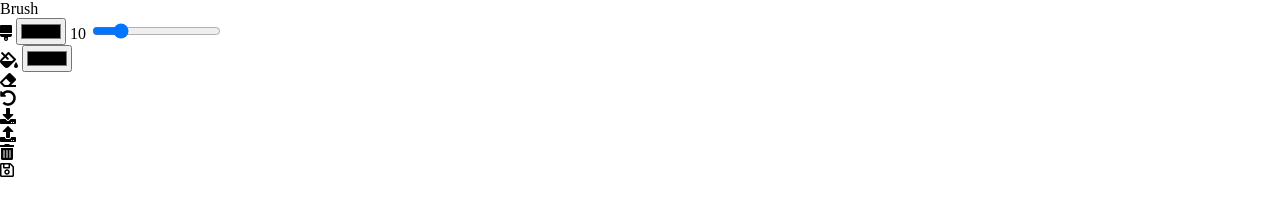
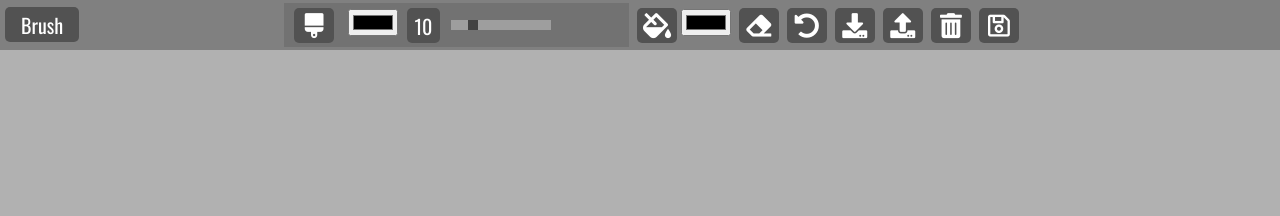
Before and after one commit to Shcoobz/basicJS_paint-clone, a plain HTML site: page index.html in a window 1280 px wide. Drawn offline with nearby package versions, Linux system fonts and the light colour scheme.

Commit message:
styled ui

```diff
--- a/style.css
+++ b/style.css
@@ -1,9 +1,175 @@
+@import url('https://fonts.googleapis.com/css?family=Oswald&display=swap');
 
-
-html {
+* {
   box-sizing: border-box;
 }
 
 body {
   margin: 0;
+  background-color: rgb(177, 177, 177);
+  font-family: Oswald, sans-serif;
+  overflow: hidden;
 }
+
+.top-bar {
+  padding-left: 15px;
+  height: 50px;
+  width: 100%;
+  position: fixed;
+  background-color: grey;
+  display: flex;
+  justify-content: center;
+}
+
+/* Font Awesome Icons */
+.fas,
+.far {
+  font-size: 25px;
+  position: relative;
+  top: 5px;
+  background-color: rgb(82, 82, 82);
+  color: white;
+  padding: 5px;
+  border-radius: 5px;
+  width: 40px;
+  text-align: center;
+  cursor: pointer;
+}
+
+.fas:hover,
+.far:hover {
+  filter: brightness(90%);
+}
+
+.fa-fill-drip {
+  cursor: default;
+}
+
+.fa-undo-alt:hover,
+.fa-trash-alt:hover {
+  color: rgb(223, 37, 37);
+}
+
+/* Tools */
+.active-tool {
+  position: absolute;
+  top: 9px;
+  left: 5px;
+}
+
+.active-tool > span {
+  background-color: rgb(82, 82, 82);
+  border-radius: 5px;
+  padding: 2.5px 16px;
+  color: white;
+  font-size: 20px;
+  user-select: none;
+}
+
+.tool {
+  position: relative;
+  top: 3px;
+}
+
+.tool:not(:first-child) {
+  margin-left: 8px;
+}
+
+.brush {
+  background-color: rgb(114, 114, 114);
+  height: 44px;
+  width: 345px;
+}
+
+.brush > * {
+  margin-left: 10px;
+}
+
+.size {
+  min-width: 40px;
+  height: 35px;
+  position: relative;
+  top: 4px;
+  left: -5px;
+  background-color: rgb(82, 82, 82);
+  border-radius: 5px;
+  padding: 2.5px 8px;
+  color: white;
+  font-size: 20px;
+  user-select: none;
+}
+
+/* Custom Slider */
+.slider {
+  -webkit-appearance: none;
+  position: relative;
+  left: -8px;
+  width: 100px;
+  height: 10px;
+  background: rgb(177, 177, 177);
+  outline: none;
+  opacity: 0.7;
+  cursor: pointer;
+  -webkit-transition: 0.2s;
+  transition: opacity 0.2s;
+}
+
+.slider:hover {
+  opacity: 1;
+}
+
+.slider::-webkit-slider-thumb {
+  -webkit-appearance: none;
+  appearance: none;
+  width: 10px;
+  height: 10px;
+  background: rgb(47, 47, 47);
+}
+
+.slider::-moz-range-thumb {
+  width: 10px;
+  height: 10px;
+  background: rgb(47, 47, 47);
+}
+
+/* JS Color */
+.jscolor {
+  border-style: solid;
+  border-radius: 5px;
+  height: 35px;
+  width: 120px;
+  margin-left: 3px;
+  text-align: center;
+  cursor: pointer;
+  outline: none;
+}
+
+/* Canvas */
+canvas#canvas {
+  background-color: rgb(177, 177, 177);
+  position: absolute;
+  top: 50px;
+  cursor: crosshair;
+  z-index: 10;
+}
+
+/* Mobile Message */
+.mobile-message {
+  display: none;
+}
+
+/* Media Query: Mobile Devices */
+@media screen and (max-width: 800px) {
+  .mobile-message {
+    position: absolute;
+    height: 100vh;
+    width: 100%;
+    background-color: rgb(0, 0, 0);
+    color: white;
+    display: flex;
+    justify-content: center;
+    align-items: center;
+    text-align: center;
+    z-index: 100;
+  }
+}
```
